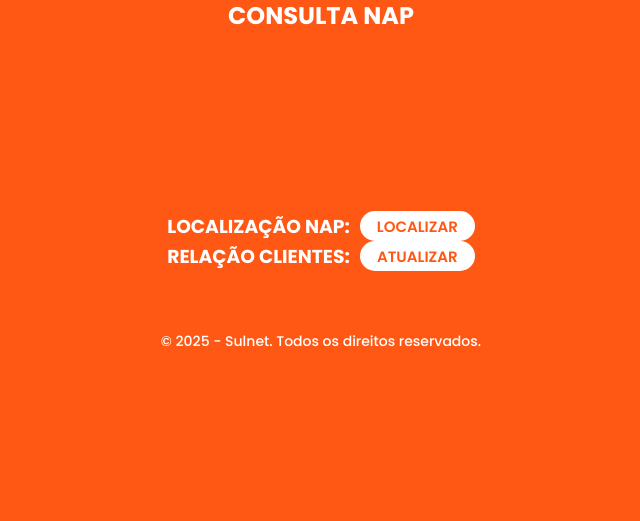
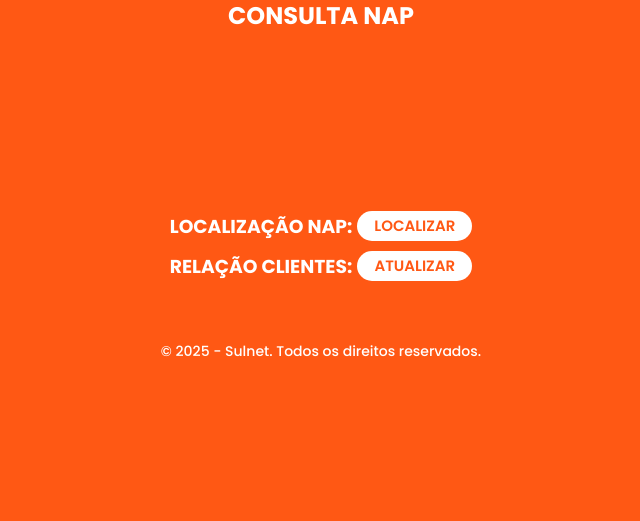
Before and after one commit to RonaldNoetzold/app-consulta-nap, a PHP site: page /public/view/relacao.html in a window 1280 px wide. Shown: the part 130-651 px from the top of the page, without its empty margins (319-959 px from the left). Run offline with PHP 8.4, Linux system fonts and the light colour scheme.

Commit message:
alteraçoes page relacao
ajustado botoes de localização e atualização.

```diff
--- a/public/css/relacao_nap.css
+++ b/public/css/relacao_nap.css
@@ -18,24 +18,35 @@ body {
     color: white;
     font-size: 24px;
 }
-.login__conteudo{
-    display: flex;
-    flex-wrap: wrap;
-    align-items: center;
-    justify-content: center;
-    gap: 10px;
+.pesquisar_localizar{
+    display: flex; /* Transforma o container em um flex container */
+    flex-direction: column; /* Coloca os itens um abaixo do outro */
+    align-items: center; /* Centraliza os itens horizontalmente dentro do container */
+    justify-content: center; /* Centraliza verticalmente (se houver espaço) */
+    gap: 10px; /* Cria um espaçamento entre os itens-acao */
+    /* Remova 'width' e 'margin: 0 auto' daqui, pois o align-items fará a centralização */
+    /* Se precisar que a div .botoes_acao ocupe um espaço específico para depois centralizar ela, adicione width e margin: 0 auto */
+    /* Ex: width: 300px; margin: 0 auto; */
 }
-.titulo_botoes{
-    display: flex;
-    flex-direction: column;
-    align-items: center;
-    color: white;
-    font-size: 18px;
+.botoes_acao{
+    display: flex; /* Torna cada linha um flex container */
+    align-items: center; /* Alinha o h3 e o a verticalmente no centro */
+    justify-content: center; /* Centraliza h3 e a horizontalmente dentro do item-acao */
+    /* Isso fará com que o ":" do h3 e o botão fiquem alinhados e centralizados */
+    flex-wrap: wrap; /* Permite que os itens quebrem a linha se não houver espaço */
+    gap: 5px; /* Espaço entre o h3 e o a */
 }
-.botao_localizar{
+.botoes_acao h3{
+    margin: 0; /* Remove margens padrão do h3 para um alinhamento preciso */
+    /* Poderia adicionar padding-right: 5px; se quiser um espaço fixo entre o texto e o botão */
+}
+.botao_localizar,
+.botao_atualizar{
     display: flex;
     align-items: center;
     justify-content: center;
+    text-align: center;
+    line-height: 30px;
     text-decoration: none;
     color: #FF5814;
     font-size: 15px;
--- a/public/view/relacao.html
+++ b/public/view/relacao.html
@@ -18,14 +18,15 @@
             <h2 class="titulo_consulta">CONSULTA NAP</h2>
             <br><br>
         <section>
-            <div class="login__conteudo">
-            <h3>LOCALIZAÇÃO NAP:</h3>
-                <a class="botao_localizar" href="https://site.sulnet.com.br/">LOCALIZAR</a>
-            </div>
-
-            <div class="login__conteudo">
-            <h3>RELAÇÃO CLIENTES:</h3>
-                <a class="botao_atualizar" href="https://site.sulnet.com.br/">ATUALIZAR</a>
+            <div class="pesquisar_localizar">
+                <div class="botoes_acao">
+                    <h3>LOCALIZAÇÃO NAP:</h3>
+                        <a class="botao_localizar" href="https://site.sulnet.com.br/">LOCALIZAR</a>
+                    </div>
+                <div class="botoes_acao">
+                    <h3>RELAÇÃO CLIENTES:</h3>
+                        <a class="botao_atualizar" href="https://site.sulnet.com.br/">ATUALIZAR</a>
+                </div>
             </div>
                     <br><br>
         </section>
```
Also changed, not shown: other parts of public/css/relacao_nap.css (+0 -33 lines).
